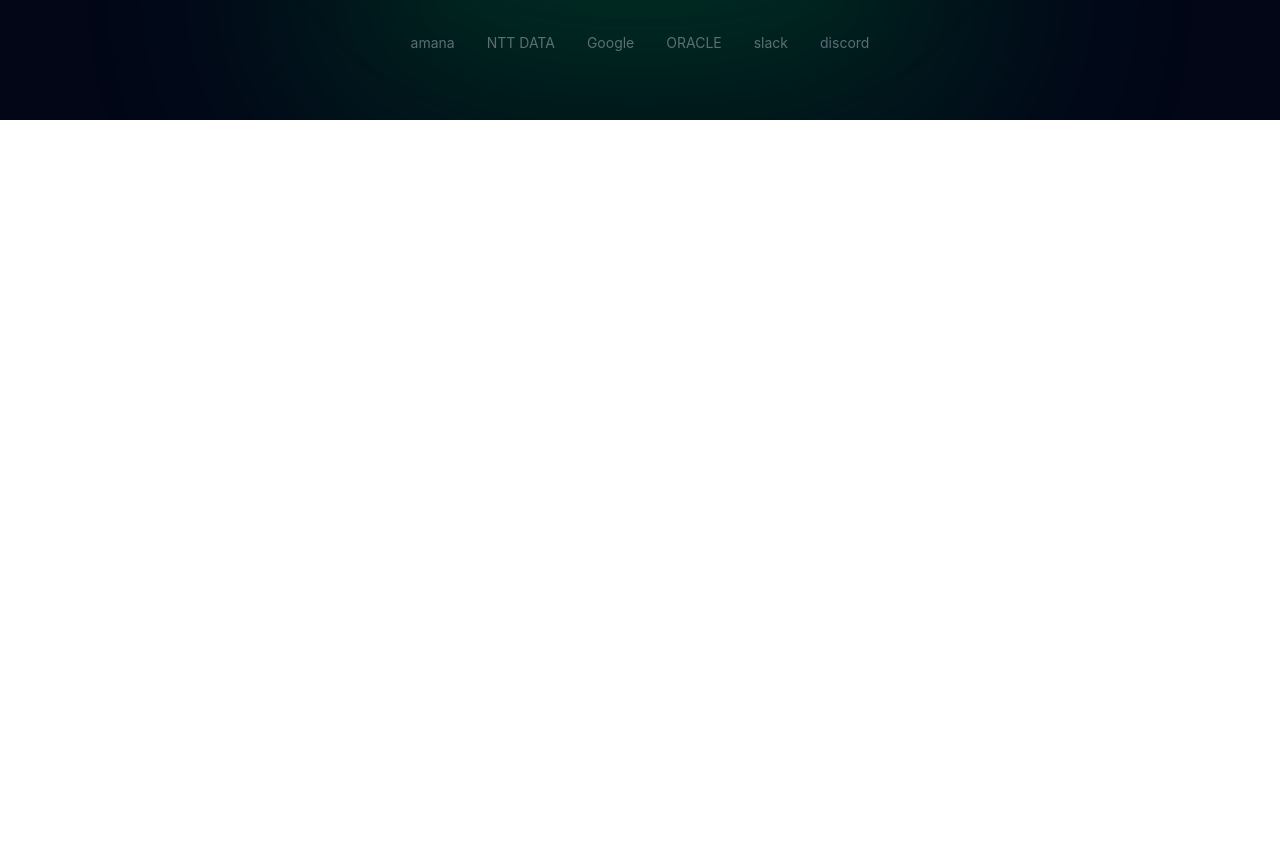
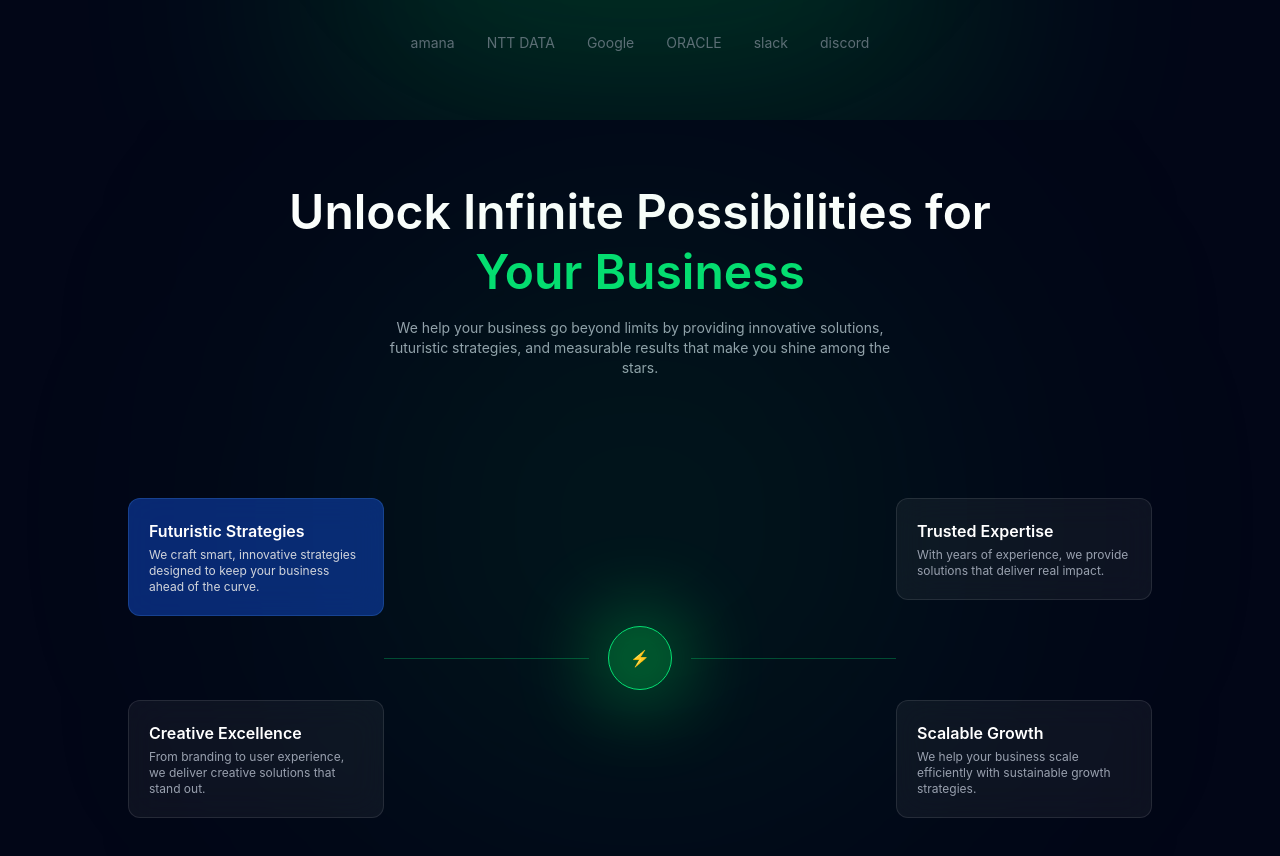
Before and after one commit to berwakellia/Eco-Energy, a React app in the folder Frontend/: page / in a window 1280 px wide. Shown: the part 1480-2336 px from the top of the page. Before the commit the page ends 1600 px from the top, so only its background shows below. Built offline with nearby package versions, Linux system fonts and the light colour scheme; the HTML template or start-up script is replaced by a standard one.

Commit message:
chore:done to update nextsection

```diff
--- a/Frontend/src/App.jsx
+++ b/Frontend/src/App.jsx
@@ -1,10 +1,12 @@
 import HeroSection from "./components/HeroSection"
 import BuldingBrand from "./components/BuldingBrand";
+import NextSection from "./components/NextSection";
 function App(){
   return(<>
 
     <HeroSection />
     <BuldingBrand />
+    <NextSection />
     </>
   )
 }
--- /dev/null
+++ b/Frontend/src/components/NextSection.jsx
@@ -0,0 +1,73 @@
+export default function NextSection() {
+  return (
+    <div className="relative bg-[#020617] text-white min-h-screen flex flex-col items-center justify-center px-6 overflow-hidden">
+
+      {/* Glow Background */}
+      <div className="absolute w-[600px] h-[600px] bg-green-500/10 blur-[150px] rounded-full"></div>
+
+      {/* Heading */}
+      <h2 className="text-3xl md:text-5xl font-semibold text-center leading-tight max-w-3xl">
+        Unlock Infinite Possibilities for <br />
+        <span className="text-green-400">Your Business</span>
+      </h2>
+
+      {/* Description */}
+      <p className="mt-4 text-gray-400 text-center max-w-lg text-sm">
+        We help your business go beyond limits by providing innovative solutions,
+        futuristic strategies, and measurable results that make you shine among the stars.
+      </p>
+
+      {/* CENTER SYSTEM */}
+      <div className="relative mt-20 w-full max-w-5xl h-[400px] flex items-center justify-center">
+
+        {/* Center Glow */}
+        <div className="absolute w-24 h-24 bg-green-500 rounded-full blur-2xl opacity-40"></div>
+
+        {/* Center Circle */}
+        <div className="w-16 h-16 bg-green-500/20 border border-green-400 rounded-full flex items-center justify-center z-10">
+          ⚡
+        </div>
+
+        {/* LEFT TOP */}
+        <div className="absolute left-0 top-10 bg-blue-600/40 backdrop-blur-lg border border-blue-400/20 p-5 rounded-xl w-64">
+          <h3 className="font-semibold">Futuristic Strategies</h3>
+          <p className="text-xs text-gray-300 mt-1">
+            We craft smart, innovative strategies designed to keep your business ahead of the curve.
+          </p>
+        </div>
+
+        {/* LEFT BOTTOM */}
+        <div className="absolute left-0 bottom-10 bg-white/5 backdrop-blur-lg border border-white/10 p-5 rounded-xl w-64">
+          <h3 className="font-semibold">Creative Excellence</h3>
+          <p className="text-xs text-gray-400 mt-1">
+            From branding to user experience, we deliver creative solutions that stand out.
+          </p>
+        </div>
+
+        {/* RIGHT TOP */}
+        <div className="absolute right-0 top-10 bg-white/5 backdrop-blur-lg border border-white/10 p-5 rounded-xl w-64">
+          <h3 className="font-semibold">Trusted Expertise</h3>
+          <p className="text-xs text-gray-400 mt-1">
+            With years of experience, we provide solutions that deliver real impact.
+          </p>
+        </div>
+
+        {/* RIGHT BOTTOM */}
+        <div className="absolute right-0 bottom-10 bg-white/5 backdrop-blur-lg border border-white/10 p-5 rounded-xl w-64">
+          <h3 className="font-semibold">Scalable Growth</h3>
+          <p className="text-xs text-gray-400 mt-1">
+            We help your business scale efficiently with sustainable growth strategies.
+          </p>
+        </div>
+
+        {/* CONNECTION LINES */}
+        <div className="absolute w-full h-full pointer-events-none">
+          <div className="absolute left-[25%] top-1/2 w-[20%] h-[1px] bg-green-400/30"></div>
+          <div className="absolute right-[25%] top-1/2 w-[20%] h-[1px] bg-green-400/30"></div>
+        </div>
+
+      </div>
+
+    </div>
+  );
+}
```
